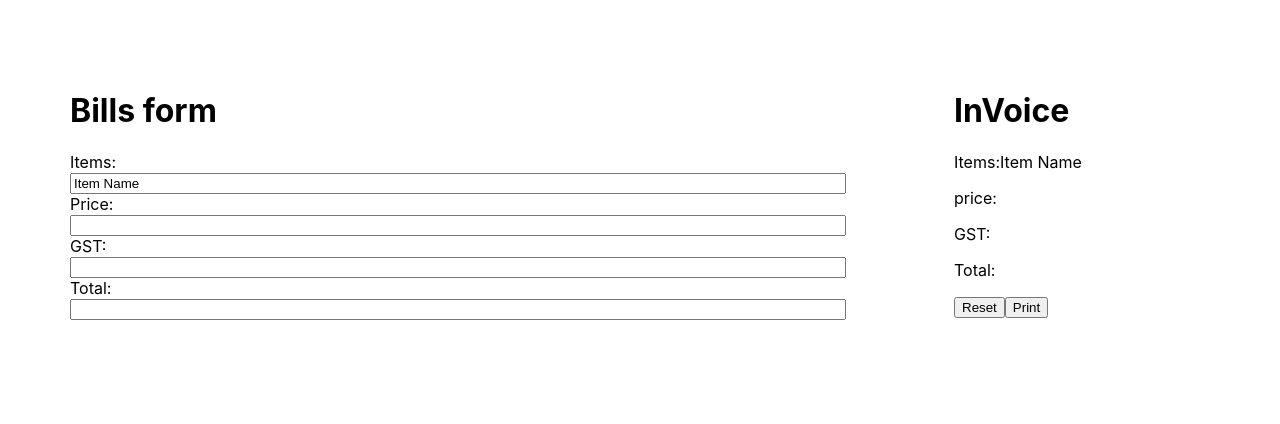
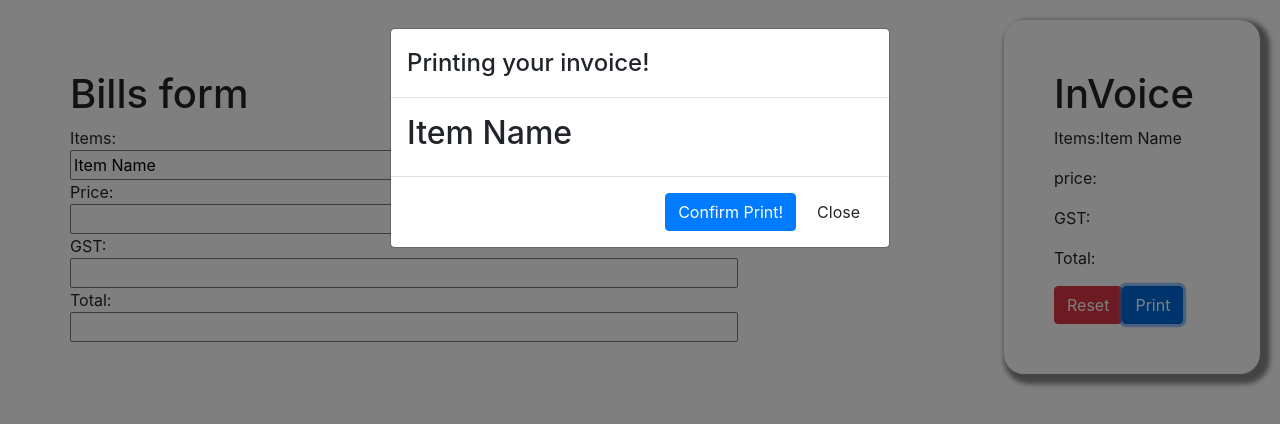
Before and after one commit to priyasarpate/billing-app, a React (Create React App) app: page / in a window 1280 px wide. Both pictures are taken after a click on the button "Print". Shown: the top 424 px of the page. Built offline with nearby package versions, Linux system fonts and the light colour scheme.

Commit message:
fixed printing modal

```diff
--- a/package.json
+++ b/package.json
@@ -6,6 +6,8 @@
     "@testing-library/jest-dom": "^4.2.4",
     "@testing-library/react": "^9.3.2",
     "@testing-library/user-event": "^7.1.2",
+    "html2canvas": "^1.0.0-rc.7",
+    "jspdf": "^2.1.1",
     "react": "^16.13.1",
     "react-dom": "^16.13.1",
     "react-scripts": "3.4.3"
--- a/public/index.html
+++ b/public/index.html
@@ -24,6 +24,7 @@
       work correctly both with client-side routing and a non-root public URL.
       Learn how to configure a non-root public URL by running `npm run build`.
     -->
+    <link rel="stylesheet" href="https://stackpath.bootstrapcdn.com/bootstrap/4.5.2/css/bootstrap.min.css">
     <title>React App</title>
   </head>
   <body>
@@ -39,5 +40,20 @@
       To begin the development, run `npm start` or `yarn start`.
       To create a production bundle, use `npm run build` or `yarn build`.
     -->
+    <script
+    src="https://code.jquery.com/jquery-3.3.1.slim.min.js"
+    integrity="sha384-q8i/X+965DzO0rT7abK41JStQIAqVgRVzpbzo5smXKp4YfRvH+8abtTE1Pi6jizo"
+    crossorigin="anonymous"
+  ></script>
+  <script
+    src="https://cdnjs.cloudflare.com/ajax/libs/popper.js/1.14.0/umd/popper.min.js"
+    integrity="sha384-cs/chFZiN24E4KMATLdqdvsezGxaGsi4hLGOzlXwp5UZB1LY//20VyM2taTB4QvJ"
+    crossorigin="anonymous"
+  ></script>
+  <script
+    src="https://stackpath.bootstrapcdn.com/bootstrap/4.1.0/js/bootstrap.min.js"
+    integrity="sha384-uefMccjFJAIv6A+rW+L4AHf99KvxDjWSu1z9VI8SKNVmz4sk7buKt/6v9KI65qnm"
+    crossorigin="anonymous"
+  ></script>
   </body>
 </html>
--- /dev/null
+++ b/src/Bill.js
@@ -0,0 +1,25 @@
+import React, { Component } from 'react';
+import html2canvas from 'html2canvas';
+import jsPDF from 'jspdf';
+
+function Bill(props, ref) {
+    let printDocument = (ref) => {
+        const input = document.getElementById('divToPrint')
+        html2canvas(input)
+           .then((canvas) => {
+              const imgData = canvas.toDataURL('img/png')
+              const pdf = new jsPDF();
+              pdf.addImage(imgData, 'JPEG', 0, 0)
+              pdf.save('invoice.pdf')
+           })
+     }
+
+    return(
+        <div>
+        <div id='divToPrint'>This is an invoice!</div>
+        </div>
+
+    )
+}
+
+export default Bill;
--- a/src/Inputform.css
+++ b/src/Inputform.css
@@ -5,7 +5,8 @@ width: 60%;
 border-radius: 20px 20px;
 padding: 50px;
 margin: 20px;
-height: 50%;
+/* height: 60%; */
+height: absolute;
 text-align: left;
 
 }
@@ -23,7 +24,7 @@ width: 20%;
 border-radius: 20px 20px;
 padding: 50px;
 margin: 20px;
-height: 50%;
+height: absolute;
 text-align: left;
 }
 
--- a/src/Invoice .js
+++ b/src/Invoice .js
@@ -1,7 +1,22 @@
 import React from 'react';
+import Bill from './Bill';
+import html2canvas from 'html2canvas';
+import jsPDF from 'jspdf';
 
-function Invoice(props){
-    return(
+
+function Invoice(props) {
+   let printDocument = () => {
+      const input = document.getElementById('divToPrint')
+      html2canvas(input)
+         .then((canvas) => {
+            const imgData = canvas.toDataURL('img/png')
+            const pdf = new jsPDF();
+            pdf.addImage(imgData, 'JPEG', 0, 0)
+            pdf.save('invoice.pdf')
+         })
+   }
+
+   return (
       <div>
          <div className='invoice'>
             <h1>InVoice</h1>
@@ -17,11 +32,37 @@ function Invoice(props){
             <p className="input-value-4">
                Total:
               <span className="highlight">{props.data.total}</span></p>
-              <button onClick={props.Resethandler}>Reset</button>
-              <button>Print</button>
+            <button onClick={props.Resethandler} className="btn btn-danger">Reset</button>
+
+            <button className="btn btn-primary" data-toggle="modal" data-target="#myModal">Print</button>
+            <div id="myModal" className="modal fade" role="dialog">
+               <div className="modal-dialog">
+                  <div className="modal-content">
+                     <div className="modal-header">
+                        <h4 className="modal-title">Printing your invoice!</h4>
+                     </div>
+                     <div className="modal-body" id="divToPrint">
+                        {/* Style your bill here */}
+                        <div className="row">
+                           <div className="col">
+                            <h2> {props.data.item} </h2>
+                           </div>
+                        </div>
+                     </div>
+                     <div className="modal-footer">
+                     <button type="button" className="btn btn-primary">Confirm Print!</button>
+                        <button type="button" className="btn btn-default" data-dismiss="modal">Close</button>
+                     </div>
                   </div>
 
                </div>
+            </div>
+         </div>
+         <div>
+         </div>
+      </div>
    )
 }
+
+
 export default Invoice;
```
Also changed, not shown: 1 other file (tests, documents, lock files or other folders). Lines whose indentation alone changed are shown as unchanged.
